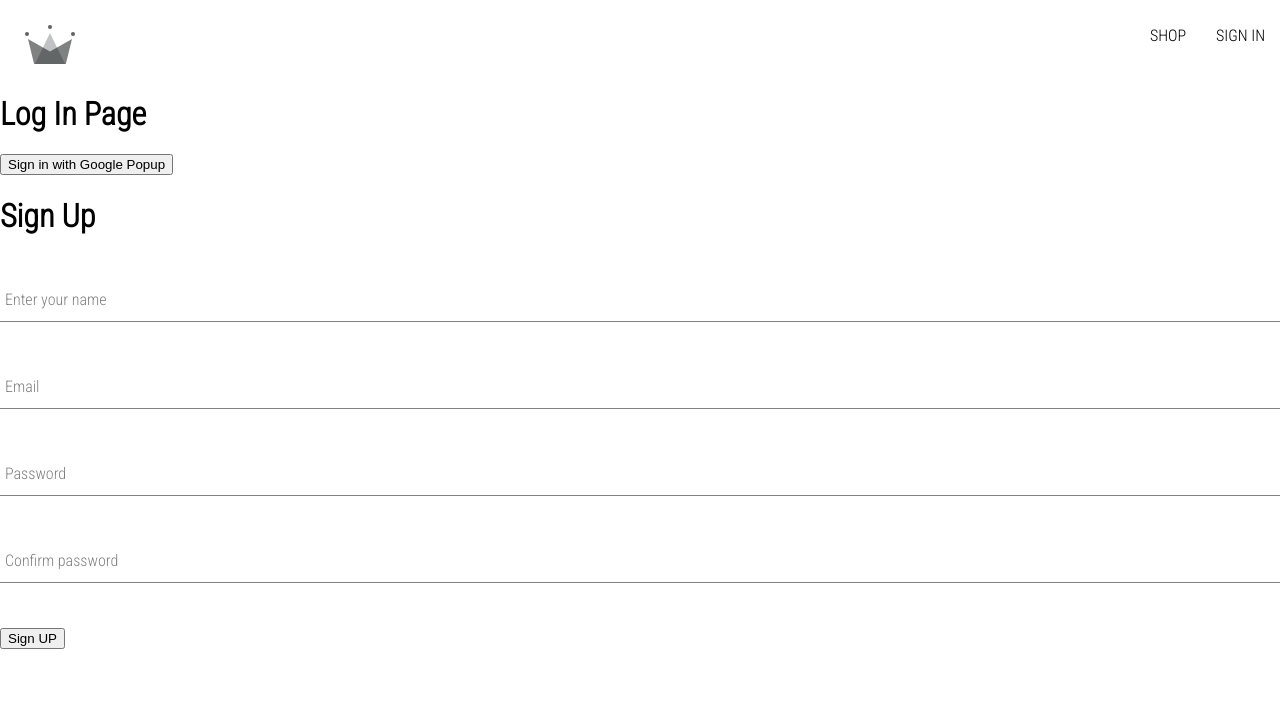
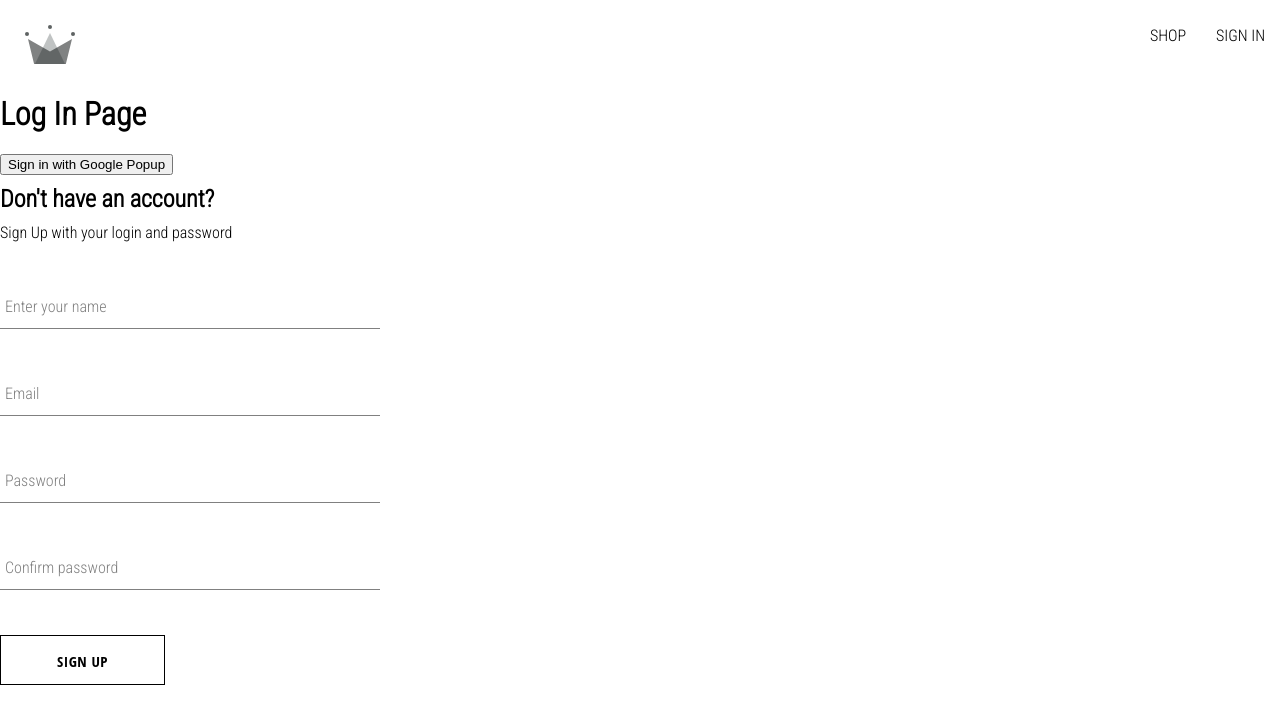
Before and after one commit to NataliaBezhenar/crown_clothes, a React (Create React App) app: page /signIn in a window 1280 px wide. Shown: the top 724 px of the page. Built offline with nearby package versions, Linux system fonts and the light colour scheme.

Commit message:
created Button component

```diff
--- /dev/null
+++ b/src/components/button/button.component.jsx
@@ -0,0 +1,16 @@
+import "./button.styles.scss";
+
+const BUTTON_TYPE_CLASSES = { google: "google-sign-in", inverted: "inverted" };
+
+const Button = ({ children, buttonType, ...otherProps }) => {
+  return (
+    <button
+      className={`button-container ${BUTTON_TYPE_CLASSES[buttonType]}`}
+      {...otherProps}
+    >
+      {children}
+    </button>
+  );
+};
+
+export default Button;
--- /dev/null
+++ b/src/components/button/button.styles.scss
@@ -0,0 +1,46 @@
+.button-container {
+  min-width: 165px;
+  width: auto;
+  height: 50px;
+  letter-spacing: 0.5px;
+  line-height: 50px;
+  padding: 0 35px 0 35px;
+  font-size: 15px;
+  background-color: black;
+  color: white;
+  text-transform: uppercase;
+  font-family: "Open Sans Condensed";
+  font-weight: bolder;
+  border: none;
+  cursor: pointer;
+  display: flex;
+  justify-content: center;
+
+  &:hover {
+    background-color: white;
+    color: black;
+    border: 1px solid black;
+  }
+
+  &.google-sign-in {
+    background-color: #4285f4;
+    color: white;
+
+    &:hover {
+      background-color: #357ae8;
+      border: none;
+    }
+  }
+
+  &.inverted {
+    background-color: white;
+    color: black;
+    border: 1px solid black;
+
+    &:hover {
+      background-color: black;
+      color: white;
+      border: none;
+    }
+  }
+}
--- a/src/components/sign-up-form/sign-up-form.component.jsx
+++ b/src/components/sign-up-form/sign-up-form.component.jsx
@@ -4,6 +4,8 @@ import {
   createUserDocumentFromAuth,
 } from "../../utils/firebase/firebase.utils";
 import FormInput from "../form-input/form-input.component";
+import "./sign-up-form.styles.scss";
+import Button from "../button/button.component";
 
 const defaultFormFields = {
   displayName: "",
@@ -48,8 +50,9 @@ const SignUpForm = () => {
   };
 
   return (
-    <div>
-      <h1>Sign Up</h1>
+    <div className="sign-up-container">
+      <h2>Don't have an account?</h2>
+      <span>Sign Up with your login and password</span>
       <form onSubmit={handleSubmit}>
         <FormInput
           label="Enter your name"
@@ -94,7 +97,9 @@ const SignUpForm = () => {
             value: confirmPassword,
           }}
         />
-        <button type="submit">Sign UP</button>
+        <Button type="submit" buttonType="inverted">
+          Sign UP
+        </Button>
       </form>
     </div>
   );
--- /dev/null
+++ b/src/components/sign-up-form/sign-up-form.styles.scss
@@ -0,0 +1,9 @@
+.sign-up-container {
+  display: flex;
+  flex-direction: column;
+  width: 380px;
+
+  h2 {
+    margin: 10px 0;
+  }
+}
```
